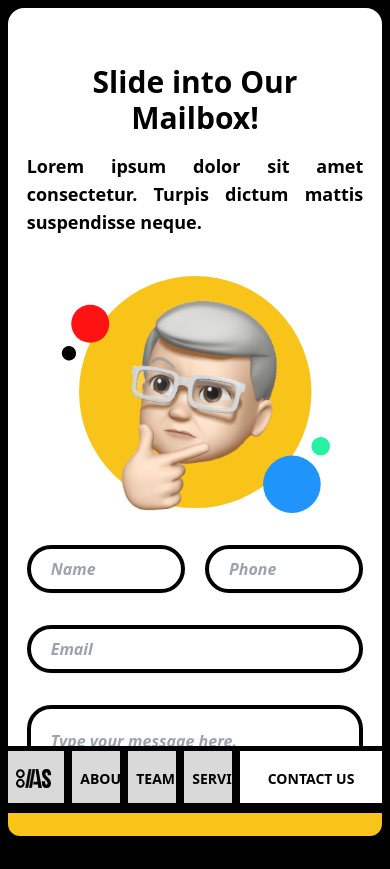
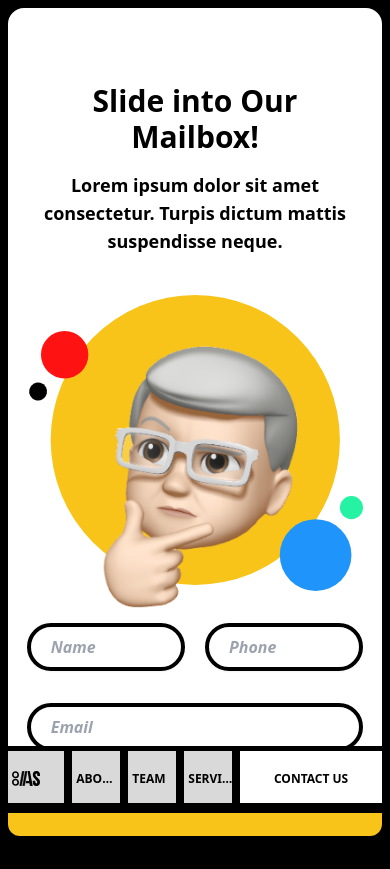
Before and after one commit to omi265/awkward-website-2, a Next.js app: page /home in a window 390 px wide. Both pictures are taken after a click on the element "Get Started". Built offline with nearby package versions, Linux system fonts and the light colour scheme.

Commit message:
Refactor layout and styles for improved responsiveness and consistency across Home, Contact, Services, Team, and MobileTabSelector components

```diff
--- a/src/components/PageSections/awkard.tsx
+++ b/src/components/PageSections/awkard.tsx
@@ -27,7 +27,7 @@ const Home = ({ setSelectedTab }: any) => {
           </div>
           <div className="flex justify-start space-x-10 items-center w-full mt-10">
             <motion.div
-              className="text-2xl font-extrabold px-4 py-2 border-[6px] rounded-full border-black bg-[#F8C419] shadow-2xl"
+              className="text-2xl font-extrabold px-4 py-2 border-[6px] rounded-full border-black bg-[#F8C419] shadow-2xl w-full"
               whileHover={{ scale: 1.1 }}
               whileTap={{ scale: 0.9 }}
               onClick={() => setSelectedTab(4)}
@@ -35,7 +35,7 @@ const Home = ({ setSelectedTab }: any) => {
               Get Started
             </motion.div>
             <motion.div
-              className="text-2xl font-extrabold px-4 py-2 border-[6px] rounded-full border-black bg-white shadow-2xl"
+              className="text-2xl font-extrabold px-4 py-2 border-[6px] rounded-full border-black bg-white shadow-2xl w-full"
               whileHover={{ scale: 1.1 }}
               whileTap={{ scale: 0.9 }}
               onClick={() => setSelectedTab(1)}
--- a/src/components/PageSections/contact.tsx
+++ b/src/components/PageSections/contact.tsx
@@ -1,5 +1,4 @@
 import React from "react";
-import { Button } from "../ui/button";
 import Image from "next/image";
 import placeHolder1 from "../../../public/placeholder1.png";
 import Circles from "../../../public/Circles.svg";
@@ -10,7 +9,7 @@ import { motion } from "motion/react";
 const Contact = () => {
   return (
     <motion.div
-      className="mt-[15%] lg:mt-20 w-[90%] lg:w-[70%] mb-[35%]"
+      className="flex justify-center items-center w-[90%] lg:w-[80%] h-fit lg:h-full mt-[20%] lg:mt-0 pb-[35%] lg:pb-0"
       initial={{ opacity: 0, scale: 0.7 }}
       whileInView={{ opacity: 1, scale: 1 }}
       transition={{ duration: 0.5, type: "spring" }}
@@ -22,13 +21,16 @@ const Contact = () => {
               Slide into Our Mailbox!
             </div>
           </div>
-          <div className="text-lg lg:text-2xl mt-4 font-semibold lg:font-normal w-full text-justify lg:text-left">
+          <div
+            className="text-lg lg:text-2xl mt-4 font-semibold lg:font-normal w-full text-center
+           lg:text-left"
+          >
             Lorem ipsum dolor sit amet consectetur. Turpis dictum mattis
             suspendisse neque.
           </div>
         </div>
-        <div className="flex flex-col-reverse lg:flex-row justify-center lg:justify-evenly items-center h-full w-full mt-10">
-          <div className="w-full lg:w-[60%]">
+        <div className="flex flex-col-reverse lg:flex-row justify-center lg:justify-around items-center h-full w-full mt-10">
+          <div className="w-full">
             <div className="flex lg:w-[80%] w-full mt-8 lg:mt-0">
               <div className="flex flex-col space-y-8 font-bold w-full">
                 <div className="flex justify-evenly items-center space-x-5">
@@ -60,7 +62,6 @@ const Contact = () => {
               </div>
             </div>
             <div className="flex justify-start space-x-10 items-center w-full mt-10">
-              <Button onClick={() => console.log("Submitted!")}>
               <motion.div
                 className="text-base lg:text-2xl font-bold lg:font-extrabold px-6 lg:px-4 py-2 border-[6px] rounded-full border-black bg-[#F8C419] shadow-2xl"
                 whileHover={{ scale: 1.1 }}
@@ -68,10 +69,9 @@ const Contact = () => {
               >
                 Ready, Set, Slide!
               </motion.div>
-              </Button>
             </div>
           </div>
-          <div className="relative w-[80%] lg:w-full">
+          <div className="relative w-full lg:w-[70%]">
             <Image
               src={Circles}
               width={450}
@@ -84,7 +84,7 @@ const Contact = () => {
               width={450}
               height={400}
               alt="Logo"
-              className="absolute top-[50%] left-[50%] transform -translate-x-1/2 -translate-y-1/2"
+              className="absolute top-0 left-0"
             />
           </div>
         </div>
--- a/src/components/PageSections/services.tsx
+++ b/src/components/PageSections/services.tsx
@@ -1,20 +1,14 @@
-import { motion } from "motion/react";
 import React from "react";
 
 const Services = () => {
   return (
-    <motion.div
-      className="text-3xl font-black mt-20 w-[80%] mb-[45%]"
-      initial={{ opacity: 0, scale: 0.7 }}
-      whileInView={{ opacity: 1, scale: 1 }}
-      transition={{ duration: 0.5, type: "spring" }}
-    >
+    <div className="flex justify-center items-center text-3xl font-black w-[90%] lg:w-[80%] h-fit lg:h-full mt-[20%] pb-[30%] lg:mt-0 lg:pb-0">
       <div className="flex flex-col w-full">
         <div className="flex flex-col justify-center text-3xl lg:text-5xl font-extrabold w-full text-center lg:text-left">
           <div>
             <div>Our Services</div>
           </div>
-          <div className="text-lg lg:text-2xl mt-4 font-semibold lg:font-normal w-full text-justify lg:text-left">
+          <div className="text-lg lg:text-2xl mt-8 lg:mt-4 font-semibold lg:font-normal w-full text-justify lg:text-left">
             Lorem ipsum dolor sit amet consectetur. Turpis dictum mattis
             suspendisse neque. Auctor et dignissim elementum sed aliquam
             porttitor diam. Vitae aliquet fames diam curabitur. Sit suscipit
@@ -26,7 +20,7 @@ const Services = () => {
           <div className="flex flex-col justify-center items-center space-y-4">
             <div className="h-20 lg:h-24 w-20 lg:w-24 bg-slate-300 rounded-full border-4 border-black"></div>
             <div>Service</div>
-            <div className="text-lg lg:text-2xl font-normal text-justify w-[80%]">
+            <div className="text-lg lg:text-2xl font-normal text-justify w-full lg:w-[85%]">
               Lorem ipsum dolor sit amet consectetur. Turpis dictum mattis
               suspendisse neque. Auctor et dignissim elementum sed aliquam
               porttitor diam.
@@ -35,7 +29,7 @@ const Services = () => {
           <div className="flex flex-col justify-center items-center space-y-4">
             <div className="h-20 lg:h-24 w-20 lg:w-24 bg-slate-300 rounded-full border-4 border-black"></div>
             <div>Service</div>
-            <div className="text-lg lg:text-2xl font-normal text-justify w-[80%]">
+            <div className="text-lg lg:text-2xl font-normal text-justify w-full lg:w-[85%]">
               Lorem ipsum dolor sit amet consectetur. Turpis dictum mattis
               suspendisse neque. Auctor et dignissim elementum sed aliquam
               porttitor diam.
@@ -44,7 +38,7 @@ const Services = () => {
           <div className="flex flex-col justify-center items-center space-y-4">
             <div className="h-20 lg:h-24 w-20 lg:w-24 bg-slate-300 rounded-full border-4 border-black"></div>
             <div>Service</div>
-            <div className="text-lg lg:text-2xl font-normal text-justify w-[80%]">
+            <div className="text-lg lg:text-2xl font-normal text-justify w-full lg:w-[85%]">
               Lorem ipsum dolor sit amet consectetur. Turpis dictum mattis
               suspendisse neque. Auctor et dignissim elementum sed aliquam
               porttitor diam.
@@ -53,7 +47,7 @@ const Services = () => {
           <div className="flex flex-col justify-center items-center space-y-4">
             <div className="h-20 lg:h-24 w-20 lg:w-24 bg-slate-300 rounded-full border-4 border-black"></div>
             <div>Service</div>
-            <div className="text-lg lg:text-2xl font-normal text-justify w-[80%]">
+            <div className="text-lg lg:text-2xl font-normal text-justify w-full lg:w-[85%]">
               Lorem ipsum dolor sit amet consectetur. Turpis dictum mattis
               suspendisse neque. Auctor et dignissim elementum sed aliquam
               porttitor diam.
@@ -61,7 +55,7 @@ const Services = () => {
           </div>
         </div>
       </div>
-    </motion.div>
+    </div>
   );
 };
 
--- a/src/components/PageSections/team.tsx
+++ b/src/components/PageSections/team.tsx
@@ -5,7 +5,7 @@ import { motion } from "motion/react";
 const Team = () => {
   return (
     <motion.div
-      className="flex justify-center items-center w-[95%] lg:w-[70%] mt-[10%] lg:mt-[5%]"
+      className="flex justify-center items-center w-[90%] lg:w-[70%] mt-[10%] lg:mt-[5%]"
       initial={{ opacity: 0, scale: 0.7 }}
       whileInView={{ opacity: 1, scale: 1 }}
       transition={{ duration: 0.5, type: "spring" }}
--- a/src/components/TabSelector.tsx
+++ b/src/components/TabSelector.tsx
@@ -52,7 +52,7 @@ export const MobileTabSelector = ({
   setSelectedTab,
 }: any) => {
   return (
-    <div className="flex fixed bottom-[5%] justify-center items-center border-r-[0px] border-l-[0px] border-t-[10px] border-black bg-[#D9D9D9] h-14 w-[95.8%] sm:w-[98%] z-10 text-sm">
+    <div className="flex fixed bottom-[5%] justify-center items-center border-r-[0px] border-l-[0px] border-t-[10px] border-black bg-[#D9D9D9] h-14 w-[95.8%] sm:w-[98%] z-10 text-xs">
       <div className="flex justify-between items-center h-14 divide-x-8 divide-black w-full">
         {tabs.map((tab: any, index: number) => (
           <div
@@ -60,13 +60,13 @@ export const MobileTabSelector = ({
             className={`${
               selectedTab === index
                 ? "bg-white flex-1 w-[40%] justify-center"
-                : "bg-[#D9D9D9] flex-none w-[15%] justify-start pl-2"
-            } flex items-center h-full font-black cursor-pointer truncate`}
+                : "bg-[#D9D9D9] flex-none w-[15%] justify-start pl-1"
+            } flex items-center h-full font-black cursor-pointer`}
             onClick={() => setSelectedTab(index)}
           >
             {tab.tabName == "AWKWARD STUDIO" && selectedTab != 0 ? (
               <>
-                <Image src={logo_wo_text} width={35} height={10} alt="Logo" />
+                <Image src={logo_wo_text} width={28} height={10} alt="Logo" />
               </>
             ) : (
               <>
@@ -74,13 +74,13 @@ export const MobileTabSelector = ({
                   <div className="flex space-x-3">
                     <Image
                       src={logo_wo_text}
-                      width={35}
+                      width={28}
                       height={10}
                       alt="Logo"
                     />
                   </div>
                 ) : (
-                  <>{tab.tabName}</>
+                  <div className="truncate">{tab.tabName}</div>
                 )}
               </>
             )}
```
Lines whose indentation alone changed are shown as unchanged.
